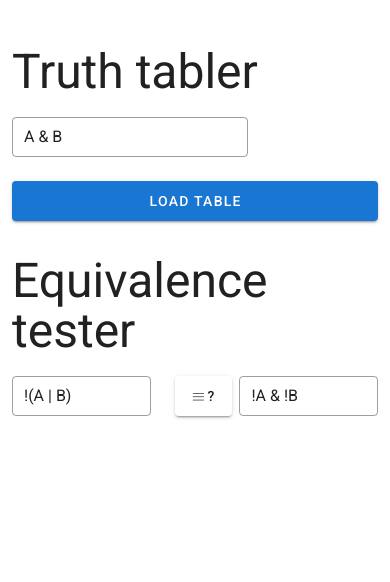
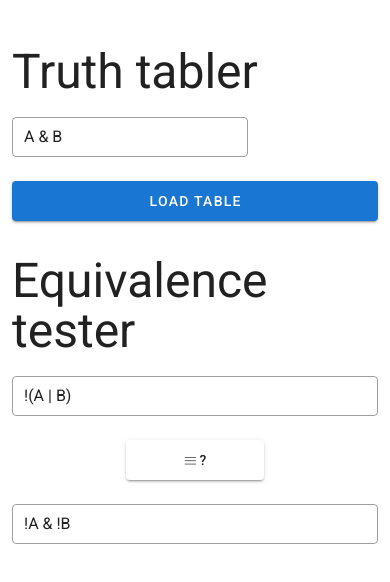
Before and after one commit to HumbleCatcher/eth-homepage, a Nuxt app: page /truth-tabler in a window 390 px wide. Shown: the top 582 px of the page. Built offline with nearby package versions, Linux system fonts and the light colour scheme.

Commit message:
make page responsive

```diff
--- a/nuxt.config.ts
+++ b/nuxt.config.ts
@@ -5,6 +5,19 @@ const config: NuxtConfig = {
     base: process.env.NODE_ENV === "production" ? "/~aellison" : "/",
   },
   head: {
+    meta: [
+      {
+        charset: "utf-8",
+      },
+      {
+        name: "viewport",
+        content: "width=device-width, initial-scale=1",
+      },
+      {
+        name: "theme-color",
+        content: "#000",
+      },
+    ],
     script: [],
   },
   buildModules: ["@nuxt/typescript-build", "@nuxtjs/vuetify"],
--- a/pages/truth-tabler.vue
+++ b/pages/truth-tabler.vue
@@ -38,8 +38,12 @@
       </table>
     </v-fade-transition>
     <h3>Equivalence tester</h3>
-    <v-row justify="space-between">
-      <v-col cols="5">
+    <v-row
+      class="flex-column flex-md-row"
+      justify-md="space-between"
+      align="center"
+    >
+      <v-col cols="12" sm="10" md="5">
         <v-text-field
           outlined
           dense
@@ -48,7 +52,7 @@
           @keydown.enter="compareExpressions"
         />
       </v-col>
-      <v-col cols="2">
+      <v-col cols="5" sm="4" md="2">
         <v-btn
           height="40"
           block
@@ -60,7 +64,7 @@
           ?
         </v-btn>
       </v-col>
-      <v-col cols="5">
+      <v-col cols="12" sm="10" md="5">
         <v-text-field
           outlined
           dense
```
